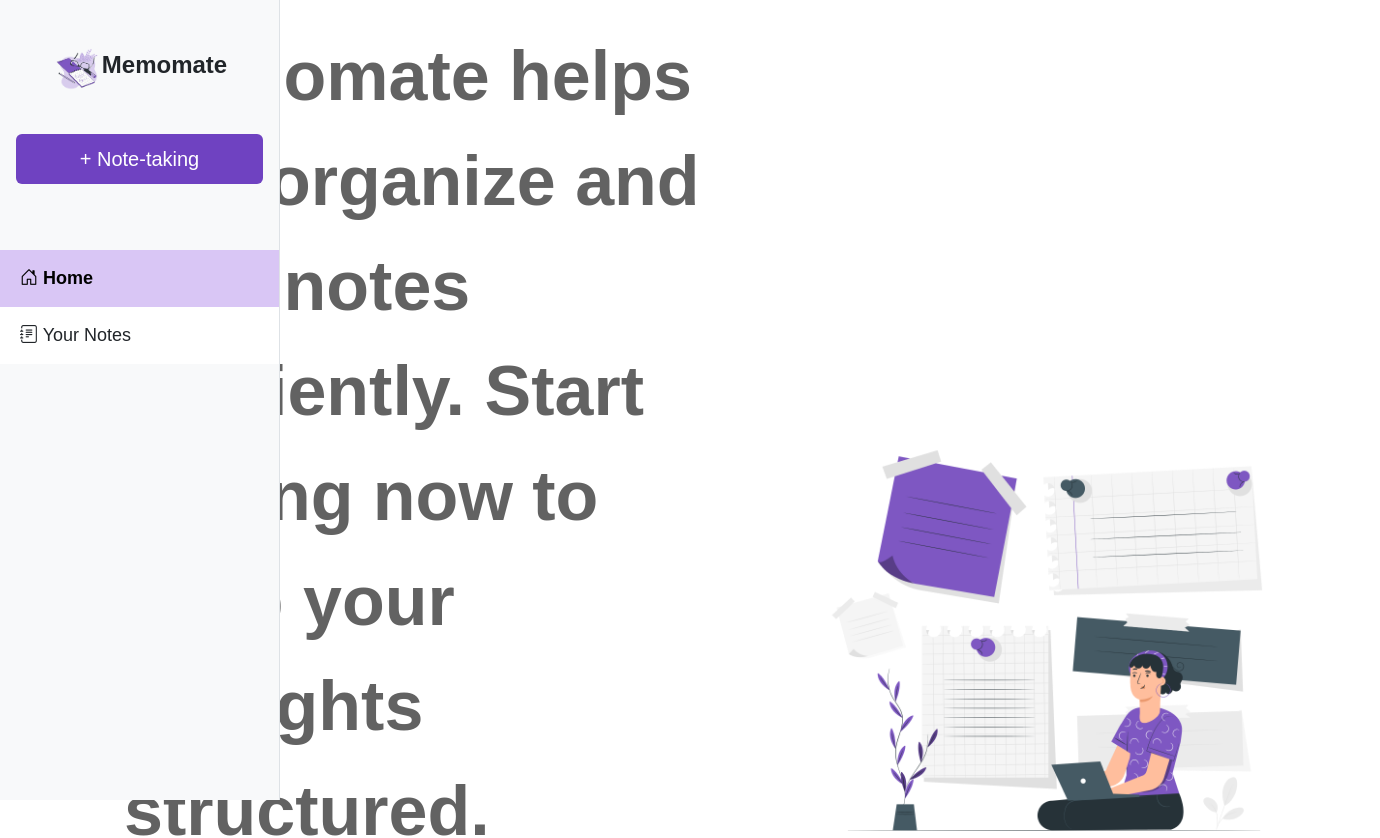
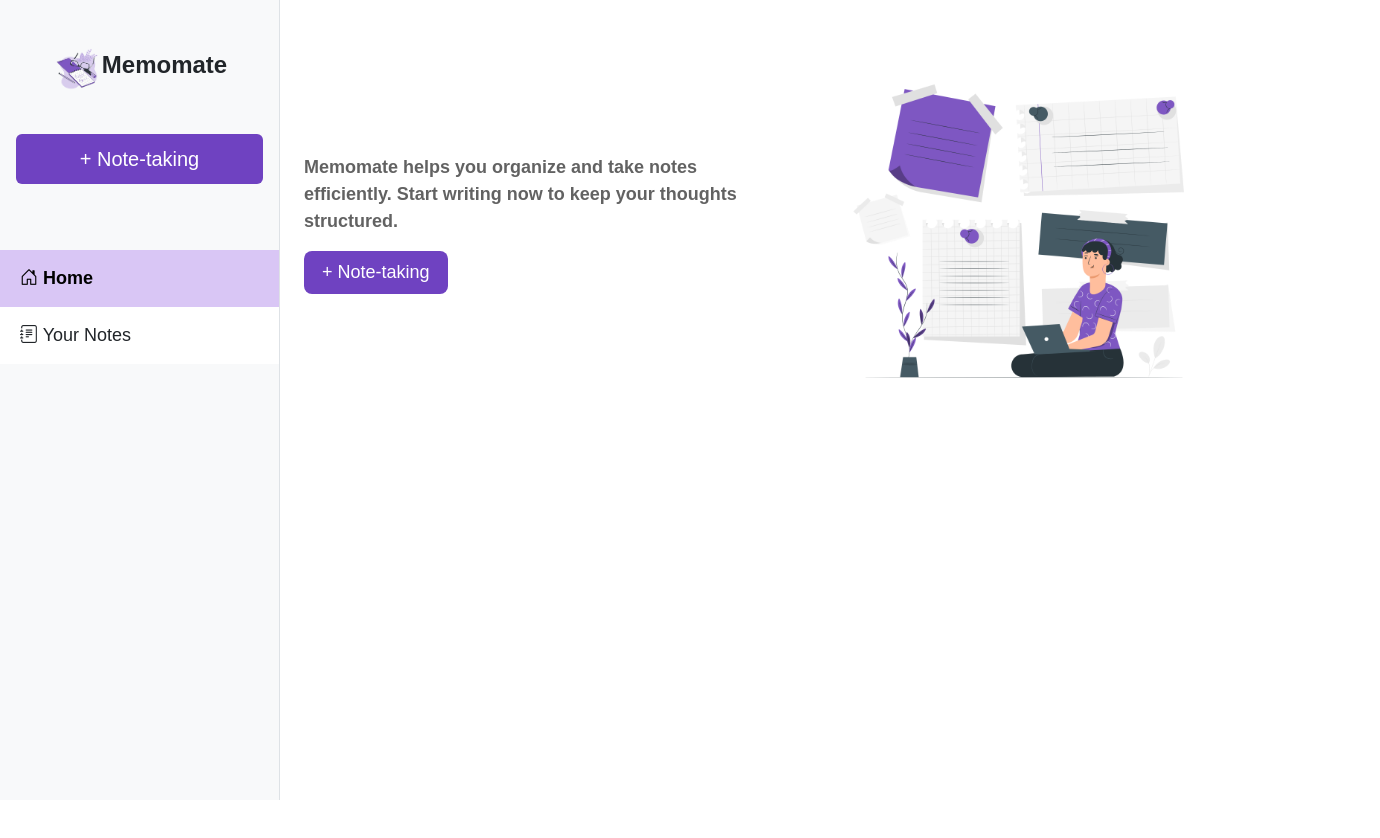
Before and after one commit to gitagpds/notes-website-fe-new, a React (Vite) app: page /home_page in a window 1280 px wide. Shown: the top 838 px of the page, 1380 px wide, since content can reach past the window. After the commit the page ends 800 px from the top, so only its background shows below. Built offline with nearby package versions, Linux system fonts and the light colour scheme.

Commit message:
Update homepage.jsx

```diff
--- a/src/pages/homepage.jsx
+++ b/src/pages/homepage.jsx
@@ -50,9 +50,9 @@ const HomePage = () => {
       <div
         className="container-fluid p-4 main-content"
         style={{
-          marginLeft: "100px",
-          minHeight: "1000vh",
-          maxWidth: "2000px",
+          marginLeft: "280px",
+          minHeight: "100vh",
+          maxWidth: "1000px",
           paddingLeft: "40px",
           paddingTop: "60px",
         }}
@@ -60,18 +60,18 @@ const HomePage = () => {
         <div className="row align-items-center">
           <div
             className="col-md-6 text-center text-md-start main-content-text"
-            style={{ maxWidth: "1000px" }}
+            style={{ maxWidth: "600px" }}
           >
-            <p className="lead" style={{ fontSize: "70px", fontWeight: "bold", color: "rgba(0, 0, 0, 0.616)" }}>
+            <p className="lead" style={{ fontSize: "18px", fontWeight: "bold", color: "rgba(0, 0, 0, 0.616)" }}>
               <strong>
                 Memomate helps you organize and take notes efficiently. Start writing now to keep your thoughts structured.
               </strong>
             </p>
-            <Link to="/add-note" className="btn btn-lg btn-purple text-white" style={{ fontSize: "70px", padding: "40px 90px" }}>
+            <Link to="/add-note" className="btn btn-lg btn-purple text-white" style={{ fontSize: "18px", padding: "8px 18px" }}>
               + Note-taking
             </Link>
           </div>
-          <div className="col-md-6 text-center" style={{ marginTop: "200px" }}>
+          <div className="col-md-6 text-center" style={{ marginTop: "20px" }}>
             <img
               src={homepageImg}
               alt="Homepage Illustration"
```
